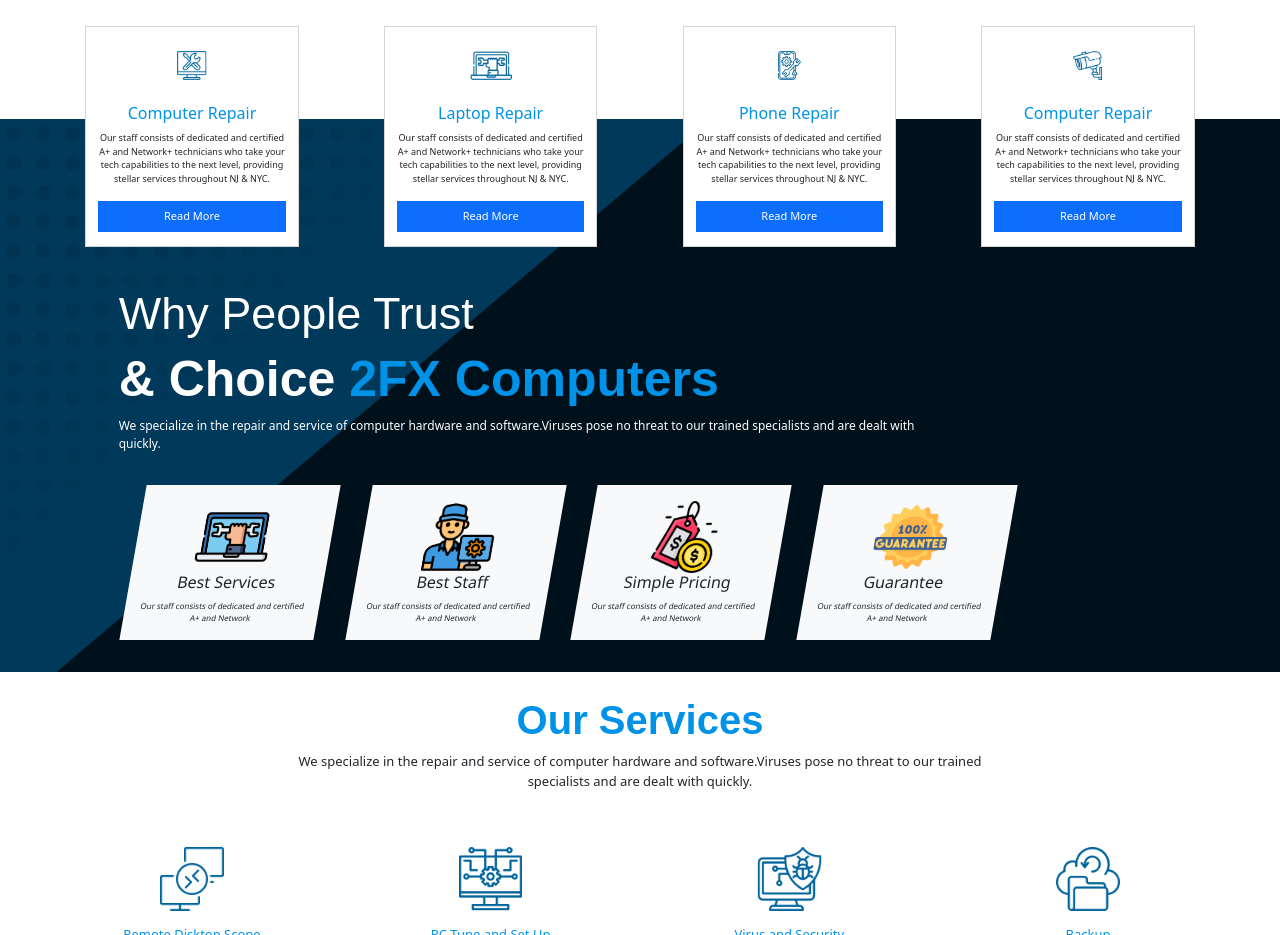
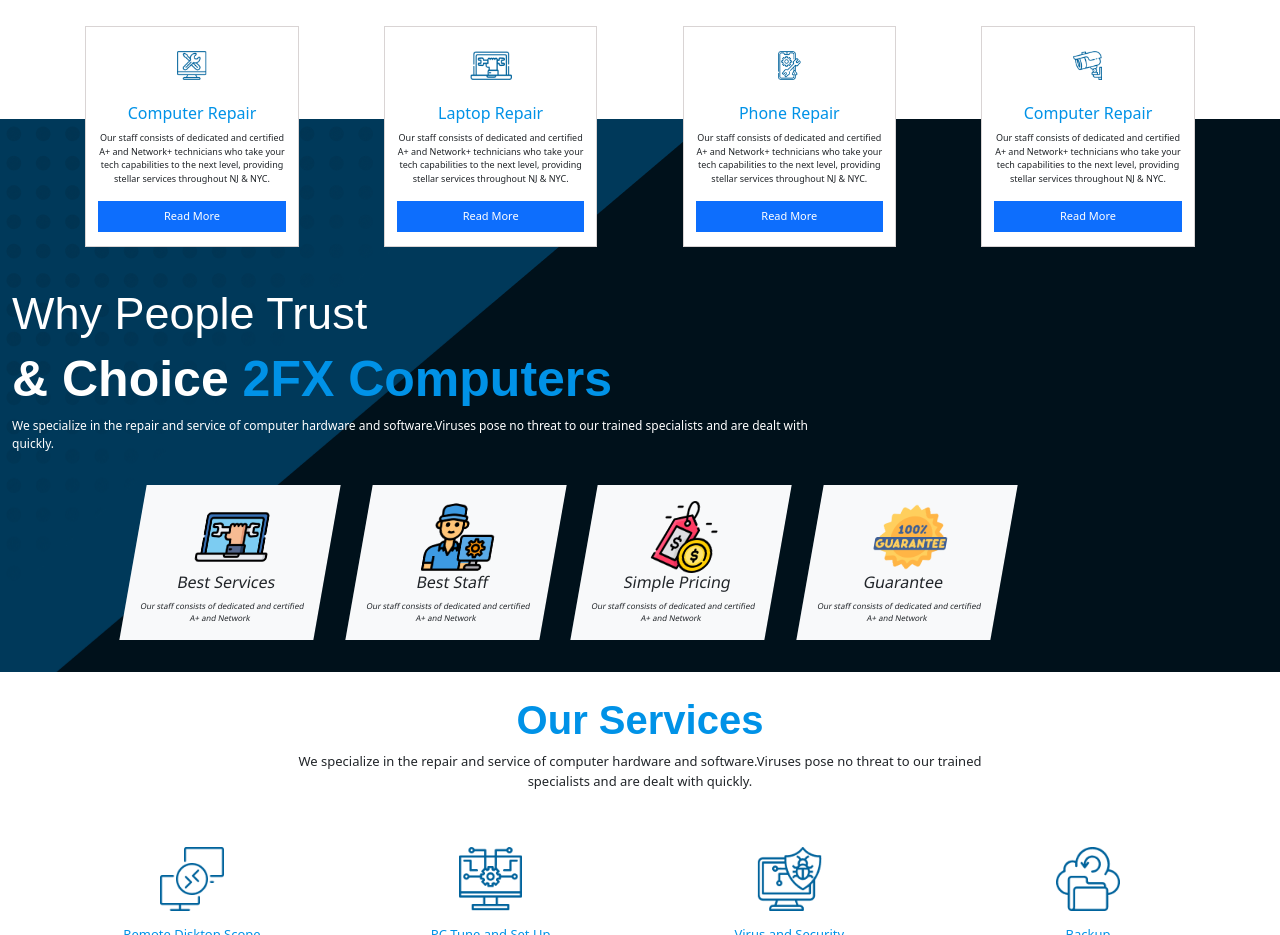
Before and after one commit to usmanjalil-coder/2fix-design, a plain HTML site: page index.html in a window 1280 px wide. Shown: the part 1520-2455 px from the top of the page. Drawn offline with nearby package versions, Linux system fonts and the light colour scheme; a web font is replaced by a local one.

Commit message:
Update index.html

```diff
--- a/index.html
+++ b/index.html
@@ -202,7 +202,7 @@
   <!-- second container fluid start from here -->
   <div class="container-fluid" id="secondContainer">
     <div class="row" id="firstRow">
-      <div class="col-md-8 offset-1 my-3" id="one">
+      <div class="col-md-8 my-3" id="one">
         <h5 class="text-white">Why People Trust</h5>
         <h2 class="text-white">& Choice <span>2FX Computers</span> </h2>
         <p class="text-white">We specialize in the repair and service of computer hardware and software.Viruses pose no
```
